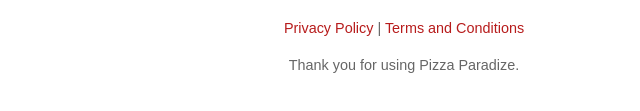
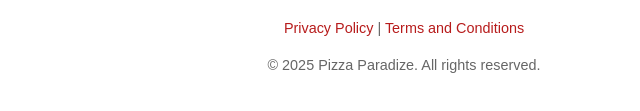
Before and after one commit to ramtechno90/Menu-app-UI, a plain HTML site: page privacy/data_deletion.html in a window 1280 px wide. Shown: the part 959-1070 px from the top of the page, 236-876 px from the left. Drawn offline with Linux system fonts and the light colour scheme.

Commit message:
Update footer text in data_deletion.html

```diff
--- a/privacy/data_deletion.html
+++ b/privacy/data_deletion.html
@@ -44,7 +44,7 @@
                 <a href="privacy.html">Privacy Policy</a> |
                 <a href="terms.html">Terms and Conditions</a>
             </p>
-            <p>Thank you for using Pizza Paradize.</p>
+            <p>&copy; 2025 Pizza Paradize. All rights reserved.</p>
         </div>
     </div>
 </body>
```
